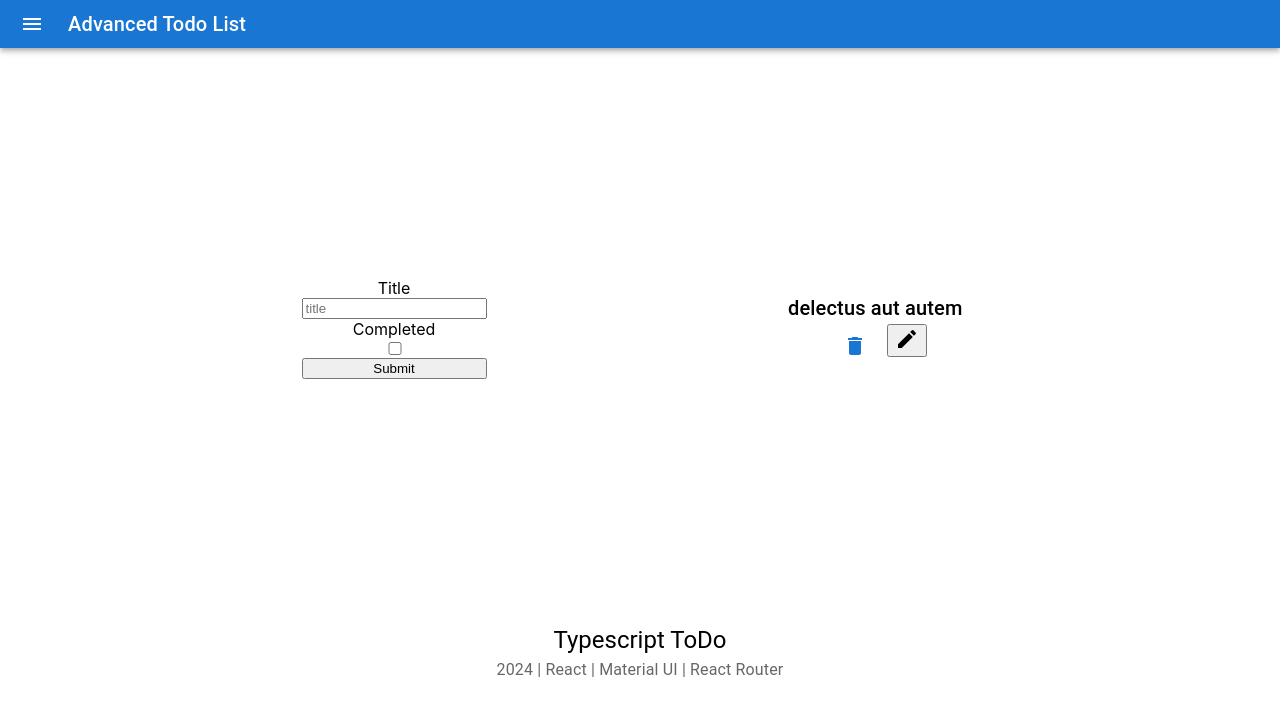
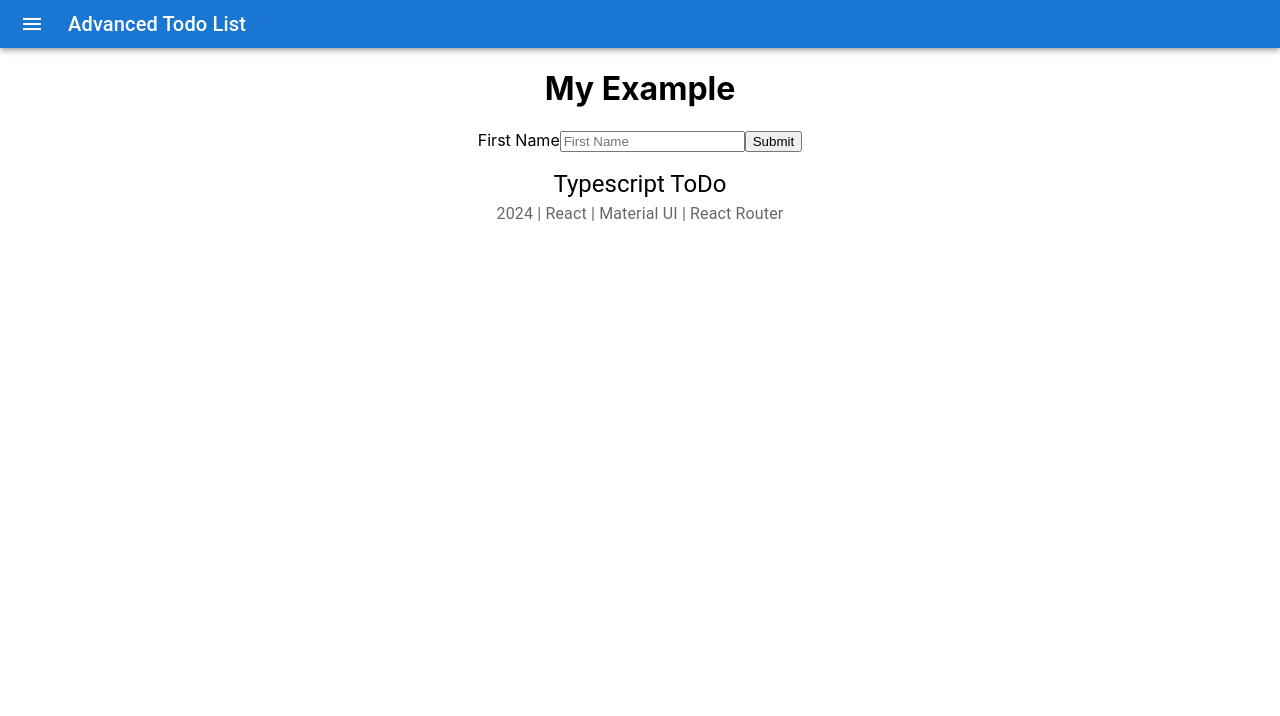
Before and after one commit to AdityyaX/Formik, a React (Create React App) app: page / in a window 1280 px wide. Shown: the top 716 px of the page. Built offline with nearby package versions, Linux system fonts and the light colour scheme.

Commit message:
login redux state implememted

```diff
--- a/package.json
+++ b/package.json
@@ -20,6 +20,7 @@
     "react": "^18.2.0",
     "react-dom": "^18.2.0",
     "react-redux": "^9.1.0",
+    "react-router-dom": "^6.22.3",
     "react-scripts": "5.0.1",
     "typescript": "^4.9.5",
     "web-vitals": "^2.1.4",
--- a/src/App.tsx
+++ b/src/App.tsx
@@ -1,18 +1,41 @@
 import React from 'react';
 import logo from './logo.svg';
+import { createBrowserRouter,
+  RouterProvider,
+ } from 'react-router-dom';
 import './App.css';
 import {Basic} from './components/form';
 import { Navbar } from './components/appbar';
 import Footer from './components/footer';
 import { Provider } from 'react-redux';
+import { Login } from './components/login';
+import { useSelector } from 'react-redux';
+
+interface MyFormValues {
+  user: string;
+ }
+
+// const user= useSelector((states:MyFormValues) => states.user);
+// console.log(user);
+
+const router = createBrowserRouter([
+  {
+    path: "/",
+    element: <>
+    <Navbar/>
+   <Login/>
+    <Footer/>
+        </>
+  },
+]);
 function App() {
   return (
     <div className="App">
 
-      <Navbar/>
+      {/* <Navbar/>
       <Basic/>
-      <Footer/>
-
+      <Footer/> */}
+  <RouterProvider router={router} />
     </div>
   );
 }
--- a/src/app/store.ts
+++ b/src/app/store.ts
@@ -1,9 +1,12 @@
 import { combineReducers } from 'redux';
 import todoReducer from '../features/todo/todoSlice';
 import { configureStore } from '@reduxjs/toolkit';
+import  loginReducer from '../features/auth/loginslice';
 
 const rootReducer = combineReducers({
   todos: todoReducer
+  ,
+  userLogin:loginReducer,
 });
 
 export const store = configureStore({
--- a/src/components/form.tsx
+++ b/src/components/form.tsx
@@ -6,7 +6,6 @@ import {
     Field,
     FormikHelpers,
 } from 'formik';
-import axios from 'axios';
 import EditIcon from '@mui/icons-material/Edit';
 import DeleteIcon from '@mui/icons-material/Delete';
 import { Button, Snackbar, Stack, Typography } from '@mui/material';
--- /dev/null
+++ b/src/components/login.tsx
@@ -0,0 +1,45 @@
+// import { UseDispatch, useSelector } from "react-redux";
+import { Formik, Form, Field } from "formik";
+import {useSelector, useDispatch} from "react-redux";
+import { login } from "../features/auth/loginslice";
+
+interface MyFormValues {
+   user: string;
+  }
+
+
+  export const Login: React.FC<{}> = () => {
+    const initialValues: MyFormValues = { user: '' };
+    const dispatch = useDispatch();
+const user= useSelector((states:MyFormValues) => states);
+
+
+const detaile=JSON.stringify(user)
+
+ const handlesubmit = (values: MyFormValues) => {
+    console.log(
+      values
+    );
+
+    console.log("user:",detaile);
+
+    dispatch(login(values));
+
+
+ }
+    return (
+      <div>
+        <h1>My Example</h1>
+        <Formik
+          initialValues={initialValues}
+          onSubmit={handlesubmit}
+        >
+          <Form>
+            <label htmlFor="user">First Name</label>
+            <Field id="user" name="user" placeholder="First Name" />
+            <button type="submit">Submit</button>
+          </Form>
+        </Formik>
+      </div>
+    );
+  };
--- /dev/null
+++ b/src/features/auth/loginslice.js
@@ -0,0 +1,23 @@
+import { createSlice, nanoid } from "@reduxjs/toolkit";
+const initialState = { "login": false, "user" : "" };
+
+export const userSlice=createSlice({ name: "userLogin",
+initialState: { value: initialState },
+reducers: {
+    login: (state, action) => {
+        if(action.payload.user === "admin" ){
+            action.payload.login = true;
+            console.log("hehe user login done");
+        }
+        state.value = action.payload;
+
+    },
+    logout: (state,action) => {
+        action.payload.login = false;
+    }
+}
+});
+
+export const { login, logout } = userSlice.actions;
+
+export default userSlice.reducer;
```
Also changed, not shown: 1 other file (tests, documents, lock files or other folders).
